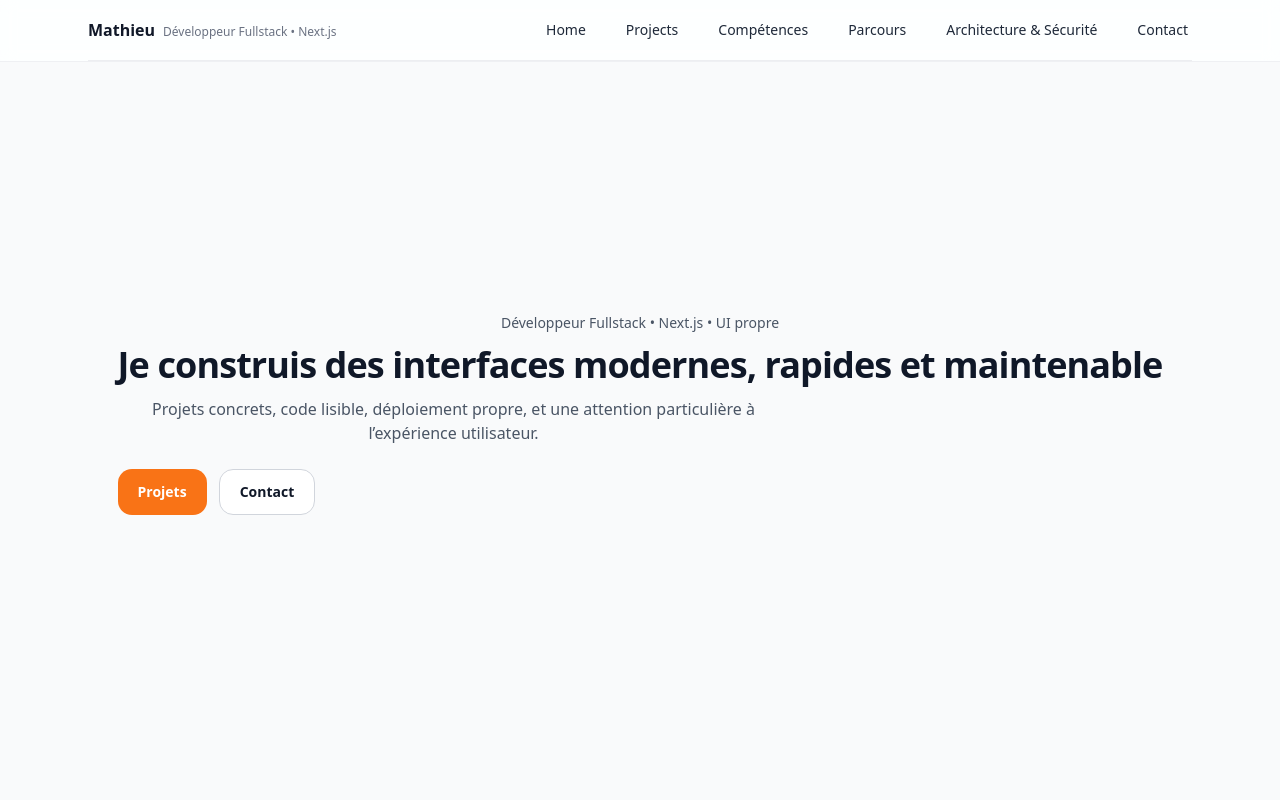
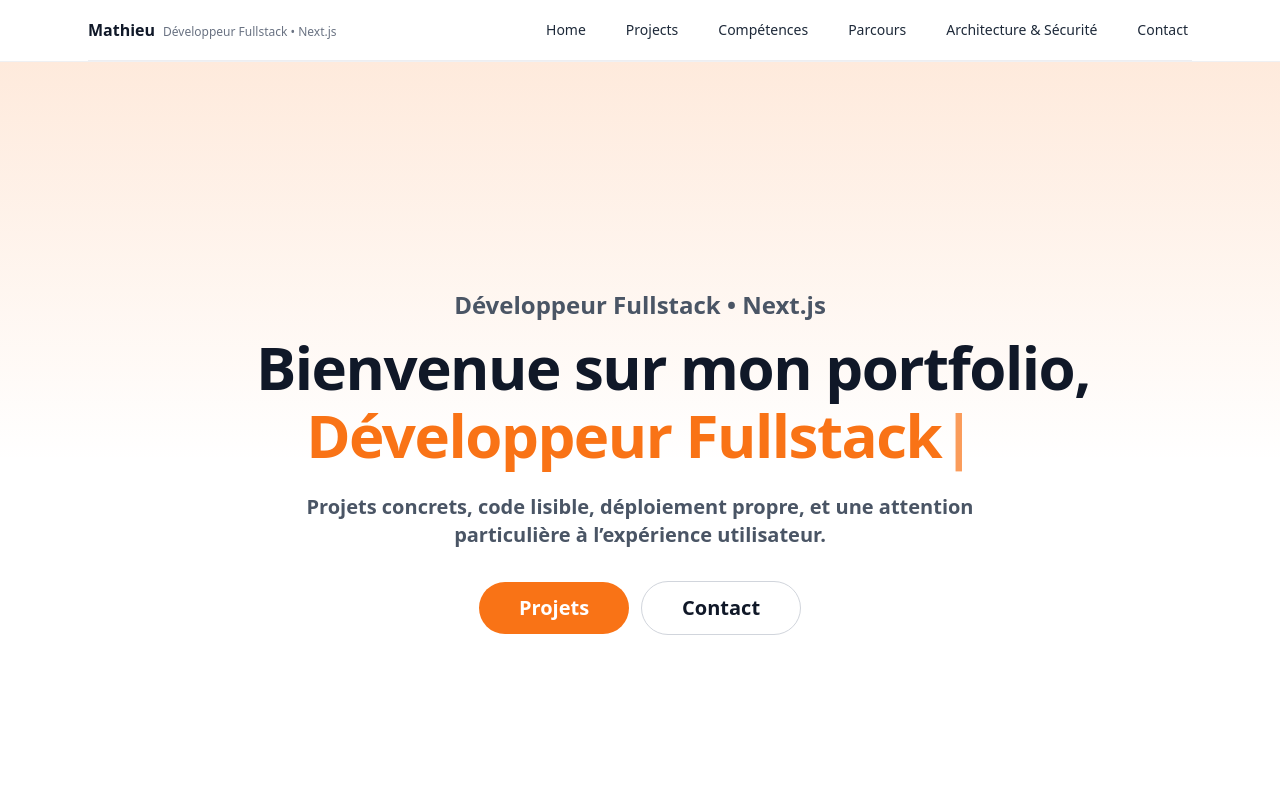
Before and after one commit to MathScic/ms-portfolio-v2, a Next.js app: page / in a window 1280 px wide. Shown: the top 800 px of the page. Built offline with nearby package versions, Linux system fonts and the light colour scheme.

Commit message:
Ajout HeroSection vFinal

```diff
--- a/app/components/home/Hero.tsx
+++ b/app/components/home/Hero.tsx
@@ -1,45 +1,80 @@
 "use client";
 
 import { motion } from "framer-motion";
+import Typewriter from "typewriter-effect";
 import Link from "next/link";
 
 export default function Hero() {
   return (
-    <section className="space-y-6">
+    <section className="relative min-h-[100svh] w-full overflow-hidden bg-background text-center">
+      <div className="pointer-events-none absolute inset-0 bg-gradient-to-b from-[#f97316]/15 via-transparent to-transparent" />
+      <div className="relative flex min-h-[100svh] w-full flex-col items-center justify-center px-6">
         <motion.div
-        initial={{ opacity: 0, y: 10 }}
-        animate={{ opacity: 1, y: 0 }}
-        transition={{ duration: 0.25 }}
-        className="space-y-3"
+          initial={{ opacity: 0, x: -40 }}
+          animate={{ opacity: 1, x: 0 }}
+          transition={{ duration: 0.5, ease: "easeOut" }}
+          className="relative mx-auto w-full max-w-3xl space-y-4 text-center"
         >
-        <p className="text-sm text-gray-600">
-          Développeur Fullstack • Next.js • UI propre
+          <p className="text-2xl font-semibold text-gray-600 ">
+            Développeur Fullstack • Next.js
           </p>
 
-        <h1 className="text-3xl font-semibold tracking-tight text-gray-900 sm:text-4xl">
-          Je construis des interfaces modernes, rapides et maintenable
+          <h1 className="text-4xl font-bold tracking-tight text-gray-900 sm:text-5xl md:text-6xl">
+            <span className="whitespace-nowrap">
+              Bienvenue sur mon portfolio,
+            </span>
+
+            <span
+              className="mt-2 block min-h-[1.2em] text-[#f97316]"
+              aria-live="polite"
+            >
+              <Typewriter
+                options={{
+                  loop: true,
+                  delay: 65,
+                  deleteSpeed: 35,
+                  cursor: "|",
+                }}
+                onInit={(tw) => {
+                  tw.typeString("Mathieu Scicluna")
+                    .pauseFor(900)
+                    .deleteAll()
+                    .typeString("Développeur Fullstack")
+                    .pauseFor(1100)
+                    .deleteAll()
+                    .start();
+                }}
+              />
+            </span>
           </h1>
 
-        <p className="max-w-2xl text-base text-gray-600">
+          <p className="mx-auto max-w-2xl  text-gray-600 text-xl font-semibold">
             Projets concrets, code lisible, déploiement propre, et une attention
             particulière à l’expérience utilisateur.
           </p>
         </motion.div>
 
-      <div className="flex flex-col gap-3 sm:flex-row">
+        <motion.div
+          initial={{ opacity: 0, x: 40 }}
+          animate={{ opacity: 1, x: 0 }}
+          transition={{ duration: 0.5, ease: "easeOut", delay: 0.15 }}
+          className="relative mt-8 flex flex-col items-center justify-center gap-3 sm:flex-row
+"
+        >
           <Link
             href="/projects"
-          className="inline-flex items-center justify-center rounded-xl bg-[#f97316] px-5 py-3 text-sm font-semibold text-white transition hover:opacity-90"
+            className="inline-flex items-center justify-center rounded-full bg-[#f97316] px-10 py-3 text-xl font-bold text-white transition hover:opacity-90 hover:scale-[1.03] transition-transform"
           >
             Projets
           </Link>
 
           <Link
             href="/contact"
-          className="inline-flex items-center justify-center rounded-xl border border-gray-300 bg-white px-5 py-3 text-sm font-semibold text-gray-900 transition hover:border-gray-400"
+            className="inline-flex items-center justify-center rounded-full border border-gray-300 bg-white px-10 py-3 text-xl font-bold text-gray-900 transition hover:border-gray-400 hover:scale-[1.03] transition-transform"
           >
             Contact
           </Link>
+        </motion.div>
       </div>
     </section>
   );
--- /dev/null
+++ b/app/components/ui/Container.tsx
@@ -0,0 +1,15 @@
+export default function Container({
+  children,
+  className = "",
+}: {
+  children: React.ReactNode;
+  className?: string;
+}) {
+  return (
+    <div
+      className={`mx-auto w-full max-w-6xl px-4 sm:px-6 lg:px-8 ${className}`}
+    >
+      {children}
+    </div>
+  );
+}
--- a/app/layout.tsx
+++ b/app/layout.tsx
@@ -14,11 +14,12 @@ export default function RootLayout({
 }) {
   return (
     <html lang="fr">
-      <body className="min-h-screen bg-gray-50 text-gray-900">
+      <body className="min-h-screen bg-background text-foreground">
         <Header />
         <MobileHeader />
 
-        <main className="mx-auto max-w-6xl px-4 py-8">{children}</main>
+        <main className="w-full flex-1">{children}</main>
+
         <Footer />
       </body>
     </html>
--- a/app/page.tsx
+++ b/app/page.tsx
@@ -5,7 +5,7 @@ import Hero from "./components/home/Hero";
 
 export default function HomePage() {
   return (
-    <section className="flex flex-col items-center justify-center h-[80vh] text-center px-4">
+    <section className="w-full">
       <Hero />
     </section>
   );
--- a/package.json
+++ b/package.json
@@ -20,6 +20,7 @@
     "react-dom": "19.2.0",
     "react-hook-form": "^7.65.0",
     "tailwind-merge": "^3.3.1",
+    "typewriter-effect": "^2.22.0",
     "zod": "^4.1.12"
   },
   "devDependencies": {
```
Also changed, not shown: 1 other file (tests, documents, lock files or other folders). Lines whose indentation alone changed are shown as unchanged.
